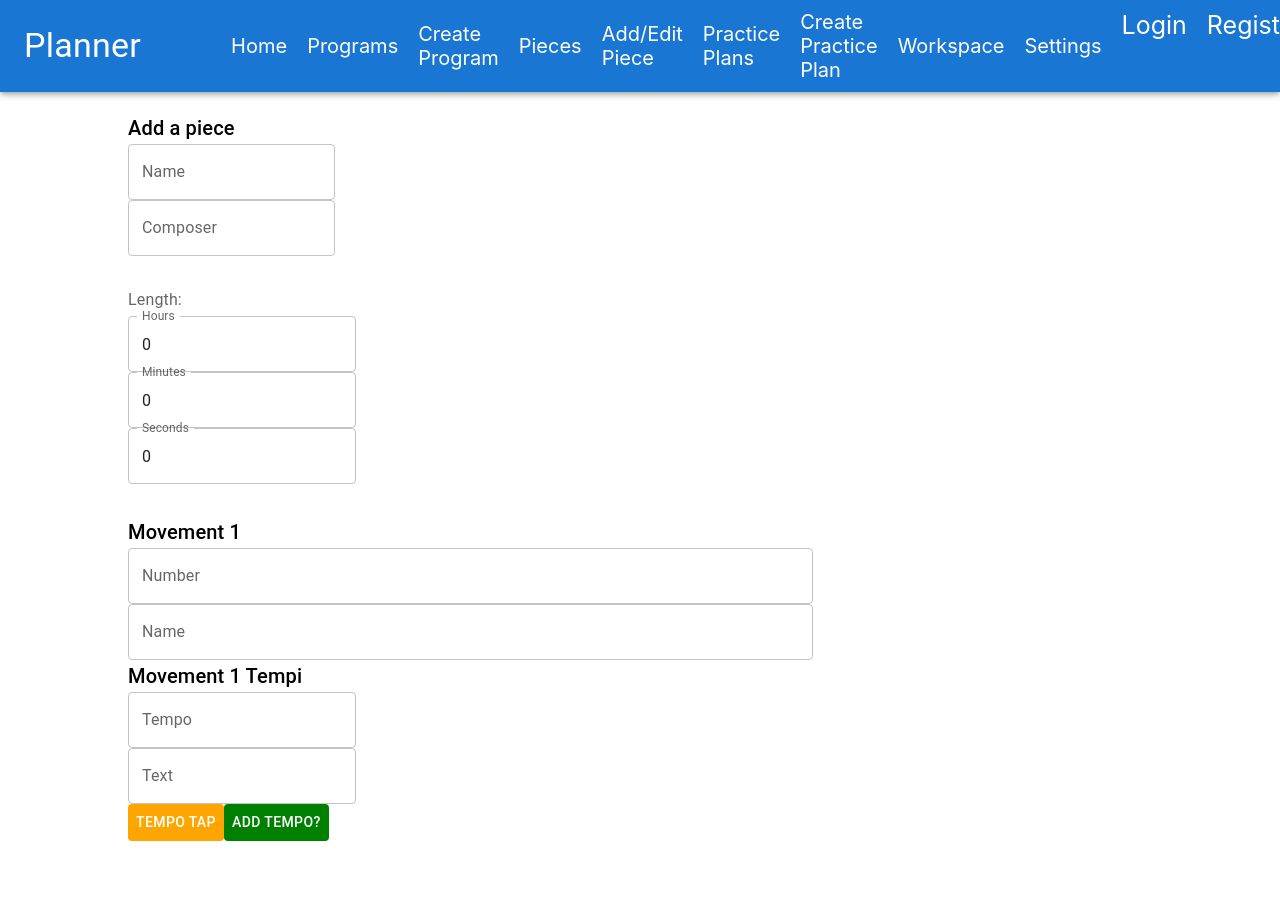
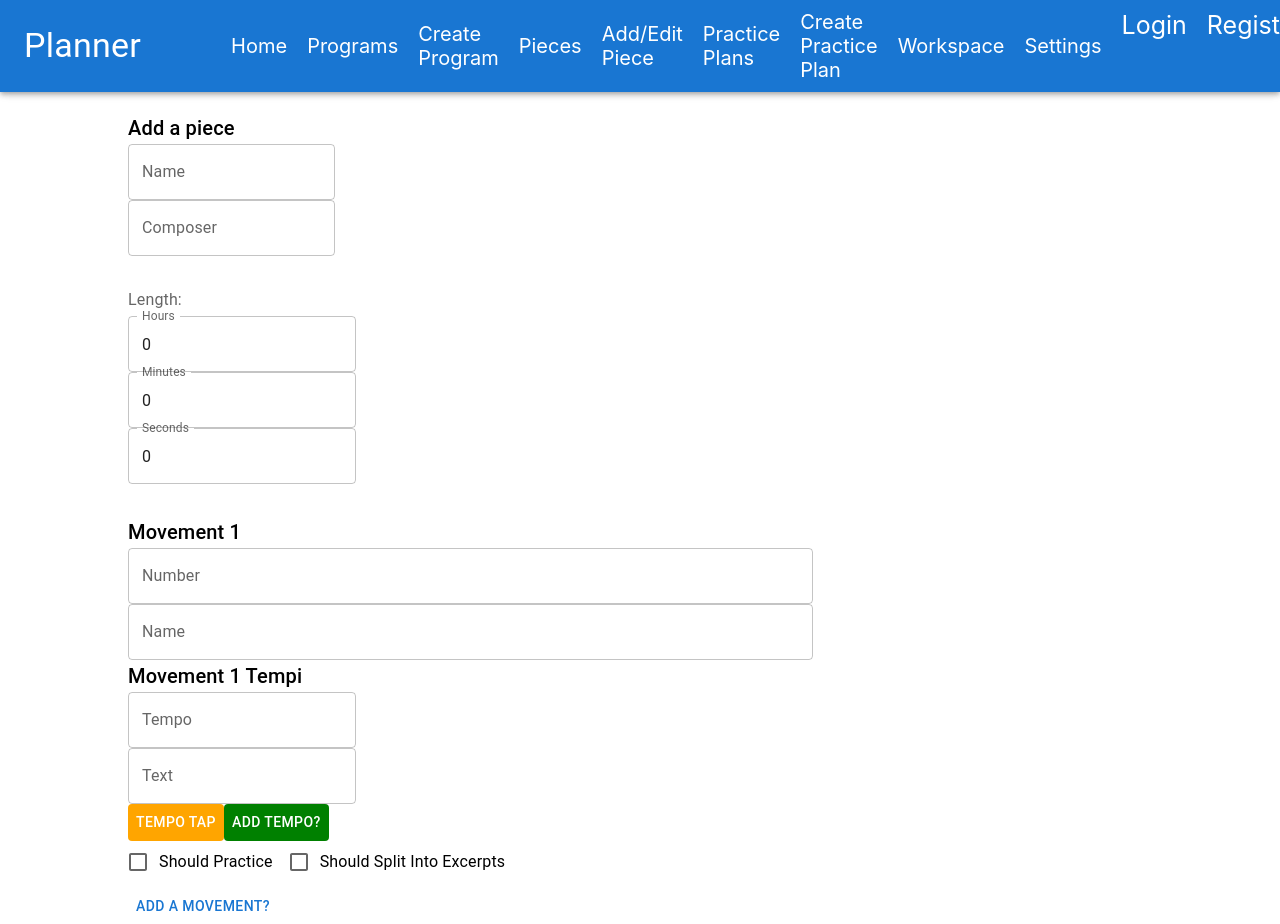
Before and after one commit to shoneriki/mern-practice, a React (Create React App) app in the folder client/: page /piece/create in a window 1280 px wide. Before the commit the page ends 841 px from the top, so only its background shows below. Built offline with nearby package versions, Linux system fonts and the light colour scheme.

Commit message:
form up until addMovement button

```diff
--- a/client/src/pages/piece-pages/create-edit-piece.js
+++ b/client/src/pages/piece-pages/create-edit-piece.js
@@ -357,6 +357,43 @@ function AddPieceForm() {
                   </Button>
                 </Grid>
               ))}
+              <Grid item xs={12}>
+                <FormControlLabel
+                  control={
+                    <Checkbox
+                      name="shouldPractice"
+                      color="primary"
+                      onChange={(e) =>
+                        setPiece({
+                          ...piece,
+                          shouldPractice: e.target.checked,
+                        })
+                      }
+                    />
+                  }
+                  label="Should Practice"
+                />
+                <FormControlLabel
+                  control={
+                    <Checkbox
+                      name="shouldSplitIntoExcerpts"
+                      color="primary"
+                      onChange={(e) =>
+                        setPiece({
+                          ...piece,
+                          shouldSplitIntoExcerpts: e.target.checked,
+                        })
+                      }
+                    />
+                  }
+                  label="Should Split Into Excerpts"
+                />
+              </Grid>
+              <Grid item xs={4}>
+                <Button type="button" onClick={movementHandler.add}>
+                  Add a movement?
+                </Button>
+              </Grid>
 
               {/* outer movement container */}
             </Grid>
--- a/client/src/pages/piece-pages/rest-of-form.js
+++ b/client/src/pages/piece-pages/rest-of-form.js
@@ -503,7 +503,7 @@
             <Grid item xs={4}>
               <Button
                 type="button"
-                onClick={movementHandler.add()}
+                onClick={movementHandler.add}
               >
                 Add a movement?
               </Button>
```
